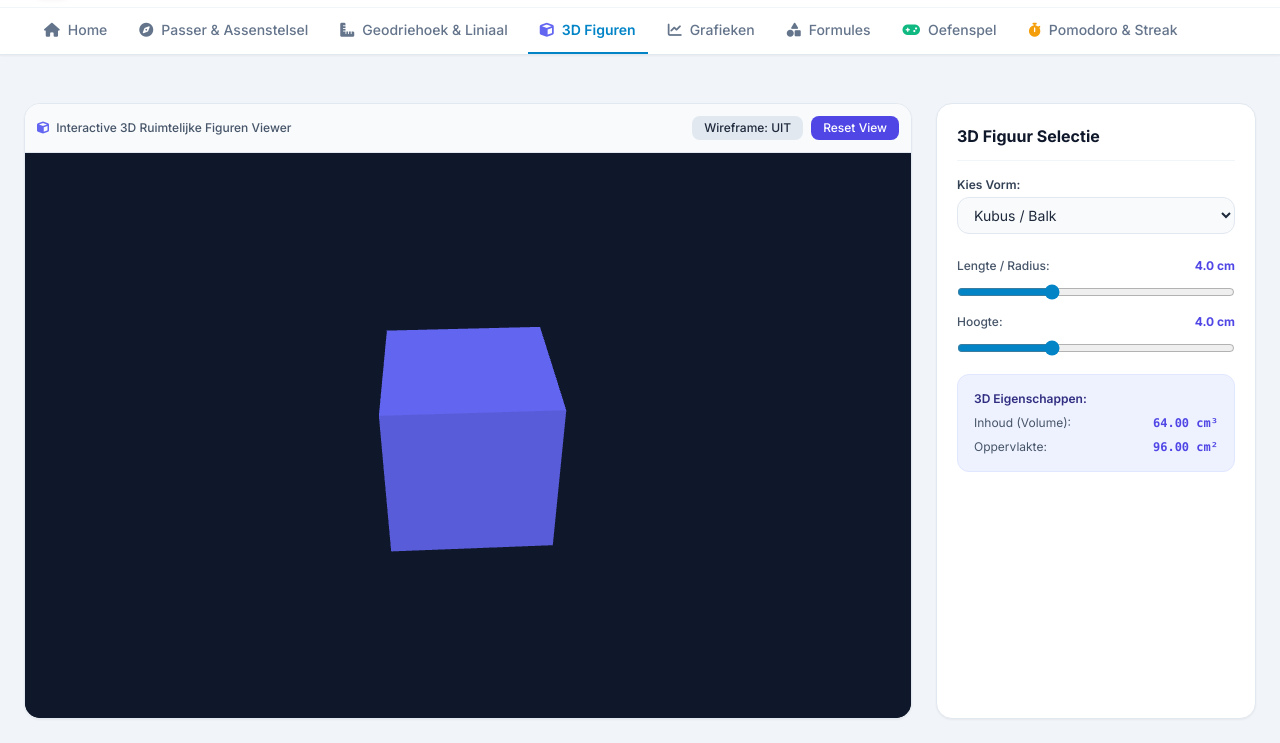
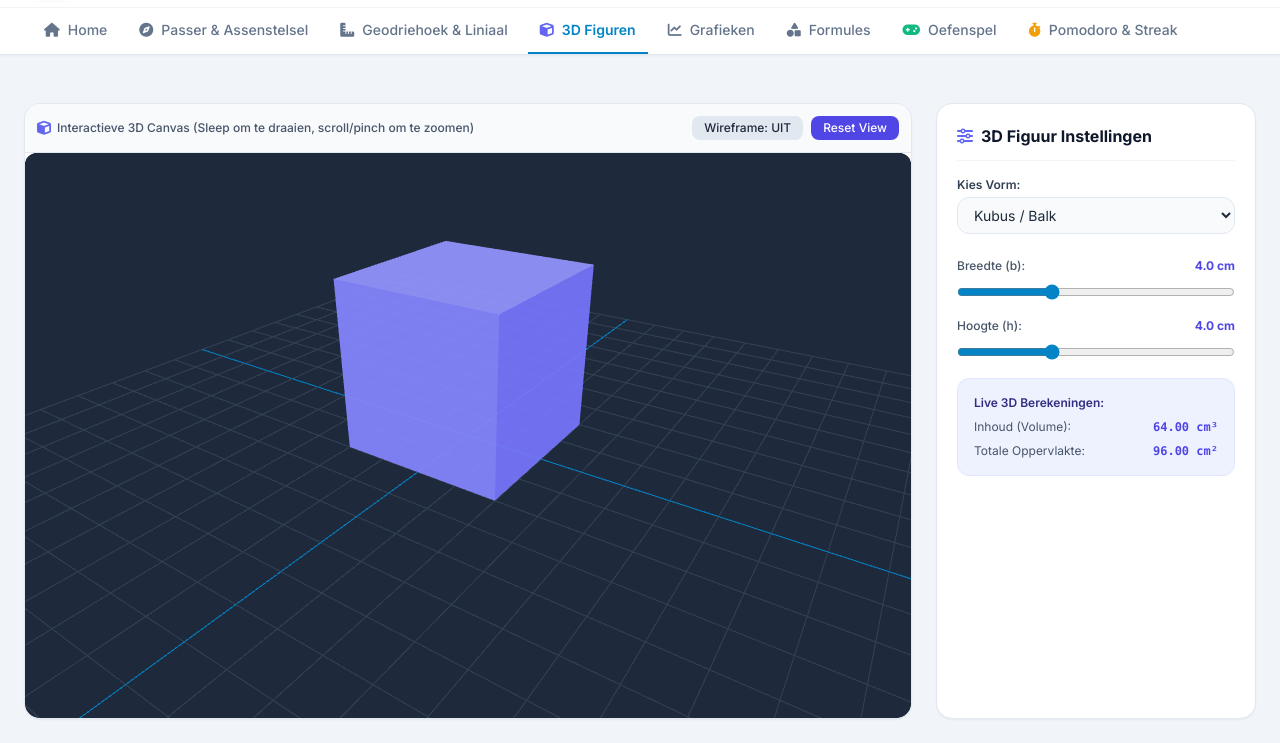
Before and after one commit to meg88831/Fiowis, a plain HTML site: page index.html in a window 1280 px wide. Both pictures are taken after a click on the button "3D Figuren". Shown: the part 57-800 px from the top of the page. Drawn offline with nearby package versions, Linux system fonts and the light colour scheme.

Commit message:
3D figuren

```diff
--- a/app.js
+++ b/app.js
@@ -5,10 +5,10 @@ let currentTab = 'home';
 let isDarkMode = false;
 let showGridAxis = true;
 
-const CM_TO_PX = 30; // 1 cm = 30 pixels for realistic scale
+const CM_TO_PX = 30; // 1 cm = 30 pixels
 
 /* --- Passer State --- */
-let compassRadius = 120; // in pixels (4.0 cm = 120 px)
+let compassRadius = 120; // 4.0 cm = 120 px
 let compassColor = '#0284c7';
 let compassThickness = 3;
 let isAnchored = false;
@@ -96,6 +96,9 @@ function toggleDarkMode() {
     const themeIcon = document.getElementById('themeIcon');
     if (themeIcon) {
         themeIcon.className = isDarkMode ? 'fa-solid fa-sun text-amber-400' : 'fa-solid fa-moon text-base';
+    }
+    if (scene) {
+        scene.background = new THREE.Color(isDarkMode ? 0x0f172a : 0x1e293b);
     }
 }
 
@@ -982,63 +985,199 @@ function clearRulerCanvas() {
 }
 
 /* ==========================================
-   3D SHAPES & GRAFIEK
+   3D SHAPES & THREE.JS INTERACTIVE CANVAS
    ========================================== */
-let scene, camera, renderer, currentMesh;
+let scene, camera, renderer, currentMesh, controls;
 let is3DInit = false;
+let isWireframe = false;
 
 function init3DScene() {
     const container = document.getElementById('threeContainer');
-    if (!container || is3DInit) return;
+    if (!container) return;
+
+    if (is3DInit) {
+        if (renderer && container.clientWidth > 0 && container.clientHeight > 0) {
+            camera.aspect = container.clientWidth / container.clientHeight;
+            camera.updateProjectionMatrix();
+            renderer.setSize(container.clientWidth, container.clientHeight);
+        }
+        return;
+    }
+
+    const width = container.clientWidth || 600;
+    const height = container.clientHeight || 450;
 
     scene = new THREE.Scene();
-    scene.background = new THREE.Color(0x0f172a);
+    scene.background = new THREE.Color(isDarkMode ? 0x0f172a : 0x1e293b);
 
-    camera = new THREE.PerspectiveCamera(45, container.clientWidth / container.clientHeight, 0.1, 1000);
-    camera.position.set(10, 10, 10);
-    camera.lookAt(0, 0, 0);
+    camera = new THREE.PerspectiveCamera(45, width / height, 0.1, 1000);
+    camera.position.set(8, 8, 12);
 
     renderer = new THREE.WebGLRenderer({ antialias: true });
-    renderer.setSize(container.clientWidth, container.clientHeight);
+    renderer.setSize(width, height);
+    renderer.setPixelRatio(Math.min(window.devicePixelRatio, 2));
     container.appendChild(renderer.domElement);
 
-    const light = new THREE.DirectionalLight(0xffffff, 1);
-    light.position.set(5, 10, 7.5).normalize();
-    scene.add(light);
-    scene.add(new THREE.AmbientLight(0x404040));
-
-    change3DShape('cube');
-    animate3D();
-    is3DInit = true;
-}
-
-function change3DShape(shape) {
-    if (!scene) return;
-    if (currentMesh) scene.remove(currentMesh);
-
-    let geometry;
-    const p1 = parseFloat(document.getElementById('param1Slider')?.value || 4);
-    const p2 = parseFloat(document.getElementById('param2Slider')?.value || 4);
-
-    switch (shape) {
-        case 'cylinder': geometry = new THREE.CylinderGeometry(p1 / 2, p1 / 2, p2, 32); break;
-        case 'sphere': geometry = new THREE.SphereGeometry(p1 / 2, 32, 32); break;
-        case 'cone': geometry = new THREE.ConeGeometry(p1 / 2, p2, 32); break;
-        case 'pyramid': geometry = new THREE.ConeGeometry(p1 / 2, p2, 4); break;
-        case 'cube': default: geometry = new THREE.BoxGeometry(p1, p2, p1); break;
+    // OrbitControls for touch & mouse rotation/zoom/pan
+    if (typeof THREE.OrbitControls !== 'undefined') {
+        controls = new THREE.OrbitControls(camera, renderer.domElement);
+        controls.enableDamping = true;
+        controls.dampingFactor = 0.05;
     }
 
-    const material = new THREE.MeshPhongMaterial({ color: 0x6366f1, wireframe: false });
-    currentMesh = new THREE.Mesh(geometry, material);
-    scene.add(currentMesh);
+    // Lights
+    const ambientLight = new THREE.AmbientLight(0xffffff, 0.6);
+    scene.add(ambientLight);
+
+    const dirLight1 = new THREE.DirectionalLight(0xffffff, 0.8);
+    dirLight1.position.set(10, 20, 15);
+    scene.add(dirLight1);
+
+    const dirLight2 = new THREE.DirectionalLight(0x38bdf8, 0.4);
+    dirLight2.position.set(-10, -10, -10);
+    scene.add(dirLight2);
+
+    // Grid Floor
+    const gridHelper = new THREE.GridHelper(20, 20, 0x0284c7, 0x334155);
+    gridHelper.position.y = 0;
+    scene.add(gridHelper);
+
+    is3DInit = true;
+    update3DShape();
+    animate3D();
 }
 
 function animate3D() {
     requestAnimationFrame(animate3D);
-    if (currentMesh) currentMesh.rotation.y += 0.005;
-    if (renderer && scene && camera) renderer.render(scene, camera);
+    if (controls) controls.update();
+    if (renderer && scene && camera) {
+        renderer.render(scene, camera);
+    }
 }
 
+function update3DShapeParams() {
+    update3DShape();
+}
+
+function update3DShape() {
+    if (!scene) return;
+
+    if (currentMesh) {
+        scene.remove(currentMesh);
+        if (currentMesh.geometry) currentMesh.geometry.dispose();
+        if (currentMesh.material) currentMesh.material.dispose();
+    }
+
+    const shapeType = document.getElementById('shape3DSelect')?.value || 'cube';
+    const p1 = parseFloat(document.getElementById('param1Slider')?.value || 4); // Radius / Width
+    const p2 = parseFloat(document.getElementById('param2Slider')?.value || 4); // Height
+
+    const p1Label = document.getElementById('param1Label');
+    if (p1Label) {
+        p1Label.innerText = shapeType === 'sphere' ? 'Straal (r):' : (shapeType === 'cube' ? 'Breedte (b):' : 'Straal (r):');
+    }
+
+    const p1Val = document.getElementById('param1Val');
+    const p2Val = document.getElementById('param2Val');
+    if (p1Val) p1Val.innerText = `${p1.toFixed(1)} cm`;
+    if (p2Val) p2Val.innerText = `${p2.toFixed(1)} cm`;
+
+    const p2Container = document.getElementById('param2Container');
+    if (p2Container) {
+        p2Container.style.display = (shapeType === 'sphere') ? 'none' : 'block';
+    }
+
+    let geometry;
+    let volume = 0;
+    let surfaceArea = 0;
+
+    const r = p1 / 2; // radius
+    const h = p2;     // height
+
+    switch (shapeType) {
+        case 'cylinder':
+            geometry = new THREE.CylinderGeometry(r, r, h, 32);
+            volume = Math.PI * r * r * h;
+            surfaceArea = 2 * Math.PI * r * h + 2 * Math.PI * r * r;
+            break;
+
+        case 'sphere':
+            geometry = new THREE.SphereGeometry(r, 32, 32);
+            volume = (4 / 3) * Math.PI * Math.pow(r, 3);
+            surfaceArea = 4 * Math.PI * r * r;
+            break;
+
+        case 'cone':
+            geometry = new THREE.ConeGeometry(r, h, 32);
+            volume = (1 / 3) * Math.PI * r * r * h;
+            const slant = Math.sqrt(h * h + r * r);
+            surfaceArea = Math.PI * r * (r + slant);
+            break;
+
+        case 'pyramid':
+            geometry = new THREE.ConeGeometry(r * Math.SQRT2, h, 4);
+            const side = p1;
+            volume = (1 / 3) * side * side * h;
+            const slantPyramid = Math.sqrt(Math.pow(side / 2, 2) + h * h);
+            surfaceArea = side * side + 2 * side * slantPyramid;
+            break;
+
+        case 'cube':
+        default:
+            geometry = new THREE.BoxGeometry(p1, h, p1);
+            volume = p1 * p1 * h;
+            surfaceArea = 2 * (p1 * p1 + p1 * h + p1 * h);
+            break;
+    }
+
+    const material = new THREE.MeshPhongMaterial({
+        color: 0x6366f1,
+        emissive: 0x1e1b4b,
+        specular: 0x818cf8,
+        shininess: 30,
+        wireframe: isWireframe,
+        transparent: true,
+        opacity: 0.92
+    });
+
+    currentMesh = new THREE.Mesh(geometry, material);
+    currentMesh.position.y = (shapeType === 'sphere') ? r : (h / 2);
+
+    scene.add(currentMesh);
+
+    const volEl = document.getElementById('shape3DVolume');
+    const areaEl = document.getElementById('shape3DArea');
+    if (volEl) volEl.innerText = `${volume.toFixed(2)} cm³`;
+    if (areaEl) areaEl.innerText = `${surfaceArea.toFixed(2)} cm²`;
+}
+
+function change3DShape(shape) {
+    update3DShape();
+}
+
+function toggle3DWireframe() {
+    isWireframe = !isWireframe;
+    const btn = document.getElementById('wireframeBtn');
+    if (btn) btn.innerText = `Wireframe: ${isWireframe ? 'AAN' : 'UIT'}`;
+    if (currentMesh && currentMesh.material) {
+        currentMesh.material.wireframe = isWireframe;
+    }
+}
+
+function reset3DCamera() {
+    if (camera) {
+        camera.position.set(8, 8, 12);
+        camera.lookAt(0, 0, 0);
+    }
+    if (controls) {
+        controls.target.set(0, 0, 0);
+        controls.update();
+    }
+}
+
+/* ==========================================
+   GRAFIEKEN (FUNCTION PLOTTER)
+   ========================================== */
 function drawFunction() {
     const canvas = document.getElementById('graphCanvas');
     if (!canvas) return;
@@ -1078,6 +1217,16 @@ function drawFunction() {
         } catch (e) {}
     }
     ctx.stroke();
+}
+
+function setGraphFunc(expr) {
+    const input = document.getElementById('functionInput');
+    if (input) input.value = expr;
+    drawFunction();
+}
+
+function resetGraphZoom() {
+    drawFunction();
 }
 
 /* ==========================================
@@ -1399,6 +1548,7 @@ function updatePomodoroDisplay() {
 window.addEventListener('resize', () => {
     if (currentTab === 'passer') initCompassCanvas();
     if (currentTab === 'liniaal') initRulerCanvas();
+    if (currentTab === '3dshapes') init3DScene();
     if (currentTab === 'grafiek') drawFunction();
 });
 
--- a/index.html
+++ b/index.html
@@ -10,9 +10,10 @@
     <link rel="stylesheet" href="https://cdnjs.cloudflare.com/ajax/libs/font-awesome/6.4.0/css/all.min.css">
     <!-- Google Fonts -->
     <link href="https://fonts.googleapis.com/css2?family=Inter:wght@300;400;500;600;700;800&display=swap" rel="stylesheet">
-    <!-- Three.js for 3D Shapes -->
+    <!-- Three.js & OrbitControls for Interactive 3D Shapes -->
     <script src="https://cdnjs.cloudflare.com/ajax/libs/three.js/r128/three.min.js"></script>
-    <!-- KaTeX for Math Formats -->
+    <script src="https://cdn.jsdelivr.net/npm/three@0.128.0/examples/js/controls/OrbitControls.js"></script>
+    <!-- KaTeX for Math Formatting -->
     <link rel="stylesheet" href="https://cdn.jsdelivr.net/npm/katex@0.16.8/dist/katex.min.css">
     <script defer src="https://cdn.jsdelivr.net/npm/katex@0.16.8/dist/katex.min.js"></script>
     <!-- Custom Stylesheet -->
@@ -223,7 +224,7 @@
                         <span id="needleCoordDisplay" class="font-mono font-bold text-sky-600 dark:text-sky-400 text-sm">(0, 0)</span>
                     </div>
 
-                    <!-- Radius Input (Float support e.g. 4.3 cm) -->
+                    <!-- Radius Input -->
                     <div>
                         <div class="flex justify-between items-center text-sm mb-1 font-medium">
                             <label class="text-slate-700 dark:text-slate-300">Straal (r) / Passer Breedte:</label>
@@ -383,8 +384,9 @@
         <section id="panel-3dshapes" class="hidden flex-1 flex-col lg:flex-row gap-6">
             <div class="flex-1 bg-white dark:bg-slate-800 rounded-2xl border border-slate-200 dark:border-slate-700 shadow-sm flex flex-col overflow-hidden relative min-h-[480px]">
                 <div class="p-3 bg-slate-50 dark:bg-slate-800/80 border-b border-slate-200 dark:border-slate-700 flex justify-between items-center text-xs">
-                    <span class="text-slate-600 dark:text-slate-400 font-medium">
-                        <i class="fa-solid fa-cube text-indigo-500 mr-1"></i> Interactive 3D Ruimtelijke Figuren Viewer
+                    <span class="text-slate-600 dark:text-slate-400 font-medium flex items-center space-x-1.5">
+                        <i class="fa-solid fa-cube text-indigo-500 text-sm"></i>
+                        <span>Interactieve 3D Canvas (Sleep om te draaien, scroll/pinch om te zoomen)</span>
                     </span>
                     <div class="flex items-center space-x-2">
                         <button onclick="toggle3DWireframe()" id="wireframeBtn" class="px-3 py-1 bg-slate-200 dark:bg-slate-700 rounded-lg text-xs font-medium hover:bg-slate-300">Wireframe: UIT</button>
@@ -395,13 +397,14 @@
             </div>
 
             <div class="w-full lg:w-80 bg-white dark:bg-slate-800 rounded-2xl border border-slate-200 dark:border-slate-700 p-5 shadow-sm space-y-4">
-                <h2 class="font-bold text-base text-slate-900 dark:text-white border-b border-slate-100 dark:border-slate-700 pb-3">
-                    3D Figuur Selectie
+                <h2 class="font-bold text-base text-slate-900 dark:text-white border-b border-slate-100 dark:border-slate-700 pb-3 flex items-center space-x-2">
+                    <i class="fa-solid fa-sliders text-indigo-500"></i>
+                    <span>3D Figuur Instellingen</span>
                 </h2>
 
                 <div>
                     <label class="block text-xs font-semibold text-slate-700 dark:text-slate-300 mb-1">Kies Vorm:</label>
-                    <select id="shape3DSelect" onchange="change3DShape(this.value)" class="w-full bg-slate-50 dark:bg-slate-700 border border-slate-200 dark:border-slate-600 rounded-xl px-3 py-2 text-sm text-slate-800 dark:text-slate-200">
+                    <select id="shape3DSelect" onchange="change3DShape(this.value)" class="w-full bg-slate-50 dark:bg-slate-700 border border-slate-200 dark:border-slate-600 rounded-xl px-3 py-2 text-sm text-slate-800 dark:text-slate-200 focus:ring-2 focus:ring-indigo-500">
                         <option value="cube">Kubus / Balk</option>
                         <option value="cylinder">Cilinder</option>
                         <option value="sphere">Bol (Sfeer)</option>
@@ -410,31 +413,32 @@
                     </select>
                 </div>
 
-                <div class="space-y-3 pt-2">
+                <div class="space-y-4 pt-2">
                     <div>
                         <div class="flex justify-between text-xs font-medium mb-1">
-                            <span class="text-slate-600 dark:text-slate-400">Lengte / Radius:</span>
+                            <span id="param1Label" class="text-slate-600 dark:text-slate-400">Straal / Breedte:</span>
                             <span id="param1Val" class="text-indigo-600 dark:text-indigo-400 font-bold">4.0 cm</span>
                         </div>
-                        <input type="range" id="param1Slider" min="1" max="10" step="0.5" value="4" oninput="update3DShapeParams()" class="w-full h-2 bg-slate-200 dark:bg-slate-700 rounded-lg accent-indigo-600">
+                        <input type="range" id="param1Slider" min="1" max="10" step="0.5" value="4" oninput="update3DShapeParams()" class="w-full h-2 bg-slate-200 dark:bg-slate-700 rounded-lg accent-indigo-600 cursor-pointer">
                     </div>
-                    <div>
+
+                    <div id="param2Container">
                         <div class="flex justify-between text-xs font-medium mb-1">
-                            <span class="text-slate-600 dark:text-slate-400">Hoogte:</span>
+                            <span class="text-slate-600 dark:text-slate-400">Hoogte (h):</span>
                             <span id="param2Val" class="text-indigo-600 dark:text-indigo-400 font-bold">4.0 cm</span>
                         </div>
-                        <input type="range" id="param2Slider" min="1" max="10" step="0.5" value="4" oninput="update3DShapeParams()" class="w-full h-2 bg-slate-200 dark:bg-slate-700 rounded-lg accent-indigo-600">
+                        <input type="range" id="param2Slider" min="1" max="10" step="0.5" value="4" oninput="update3DShapeParams()" class="w-full h-2 bg-slate-200 dark:bg-slate-700 rounded-lg accent-indigo-600 cursor-pointer">
                     </div>
                 </div>
 
                 <div class="bg-indigo-50 dark:bg-indigo-950/40 rounded-xl p-4 border border-indigo-100 dark:border-indigo-900 space-y-2 text-xs">
-                    <div class="font-semibold text-indigo-900 dark:text-indigo-300 mb-1">3D Eigenschappen:</div>
+                    <div class="font-semibold text-indigo-900 dark:text-indigo-300 mb-1">Live 3D Berekeningen:</div>
                     <div class="flex justify-between">
                         <span class="text-slate-600 dark:text-slate-400">Inhoud (Volume):</span>
                         <span id="shape3DVolume" class="font-mono font-bold text-indigo-600 dark:text-indigo-400">64.00 cm³</span>
                     </div>
                     <div class="flex justify-between">
-                        <span class="text-slate-600 dark:text-slate-400">Oppervlakte:</span>
+                        <span class="text-slate-600 dark:text-slate-400">Totale Oppervlakte:</span>
                         <span id="shape3DArea" class="font-mono font-bold text-indigo-600 dark:text-indigo-400">96.00 cm²</span>
                     </div>
                 </div>
@@ -478,7 +482,7 @@
             </div>
         </section>
 
-        <!-- Panel Formules (Klas 1 VO Level) -->
+        <!-- Panel Formules -->
         <section id="panel-vormen" class="hidden flex-1 grid grid-cols-1 md:grid-cols-2 lg:grid-cols-3 gap-6">
 
             <!-- Cirkel -->
--- a/styles.css
+++ b/styles.css
@@ -1,5 +1,5 @@
 /* ==========================================
-   Kleurpalet & Variabelen (Licht Thema)
+   Kleurpalet & Variabelen
    ========================================== */
 :root {
     --primary-blue: #0284c7;
@@ -45,7 +45,7 @@ body {
     transition: background-color 0.3s ease, color 0.3s ease;
 }
 
-canvas {
+canvas, #threeContainer {
     touch-action: none;
     user-select: none;
     border-radius: 0.75rem;
```
